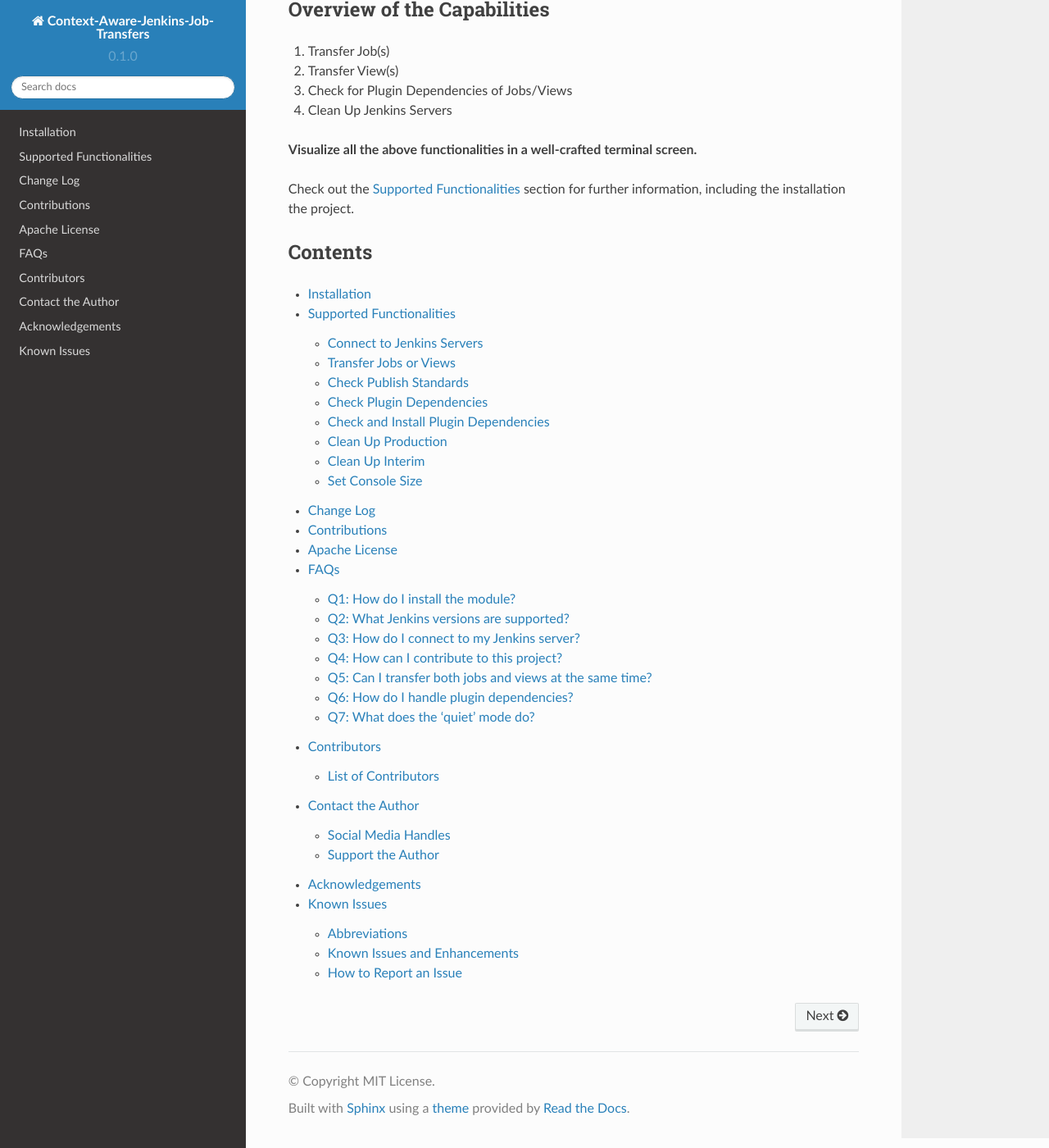
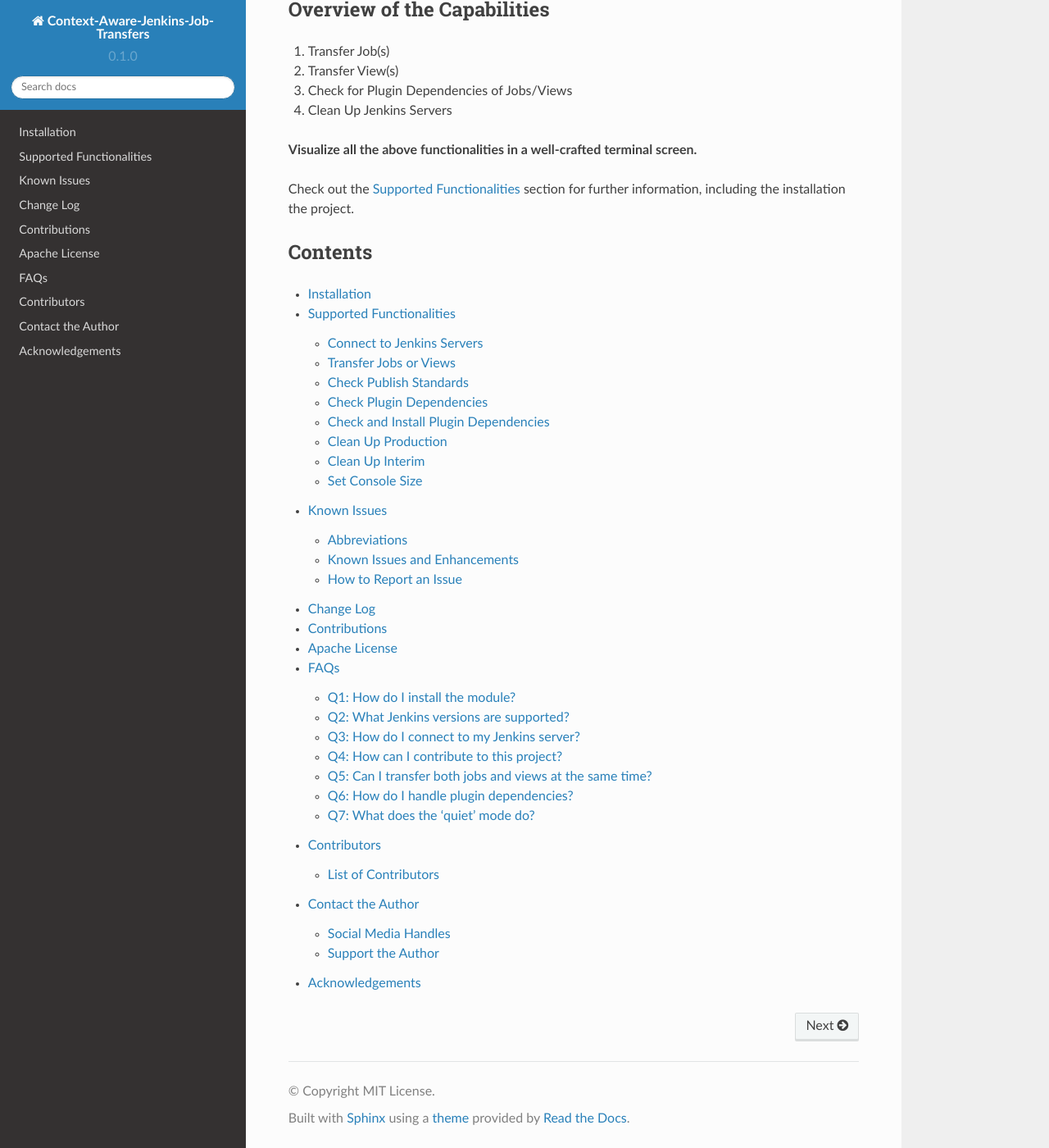
Before and after one commit to joelkariyalil/Context-Aware-Jenkins-Transfers-Documentation, a Sphinx documentation site: the page built from docs/source/index.rst, in a window 1280 px wide and 1400 px high, scrolled down 322 px. Shown: the whole window at 82% size. Built offline with Sphinx 7.4.7 and the Read the Docs theme 2.0.0, drawn with Linux system fonts in a browser that asks for light colours; some of the changed lines change nothing that is shown.

Commit message:
MOD: Reordering the Elements

```diff
--- a/docs/source/index.rst
+++ b/docs/source/index.rst
@@ -28,6 +28,7 @@ Contents
 
    installation
    usage
+   knownIssues
    changeLog
    contribution
    license
@@ -35,4 +36,3 @@ Contents
    contributors
    contact
    acknowledgement
-   knownIssues
```
